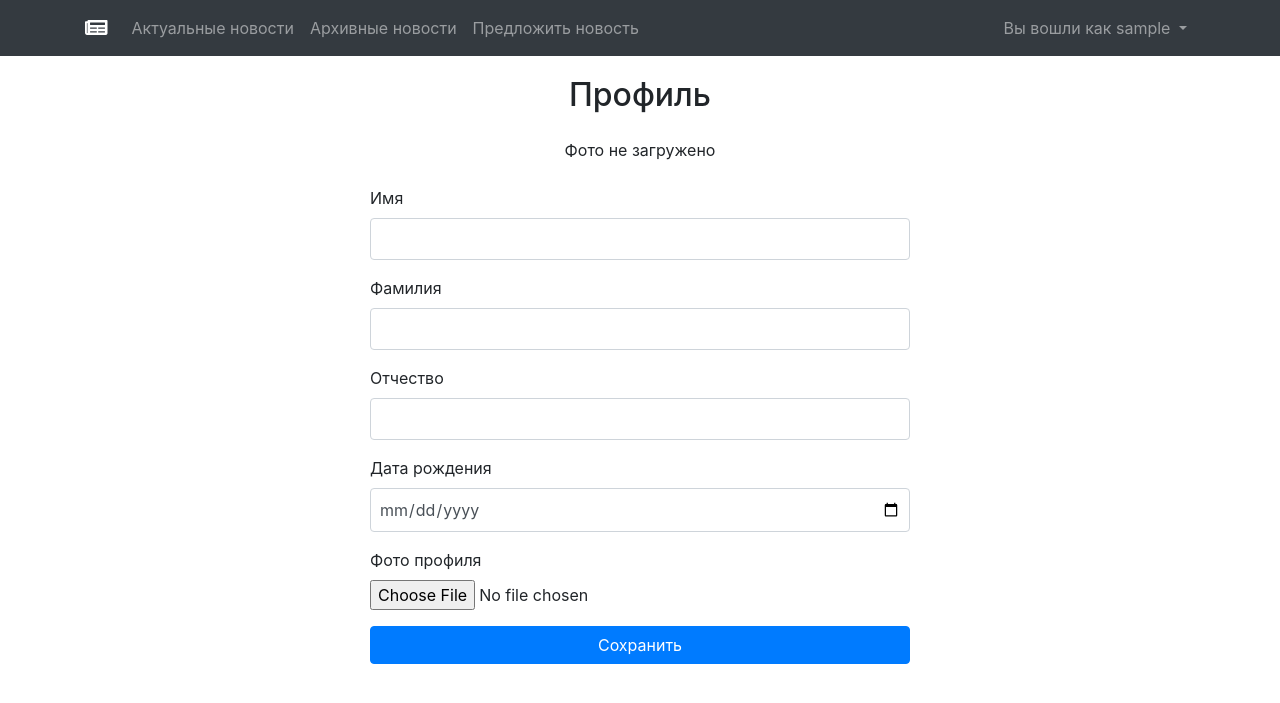
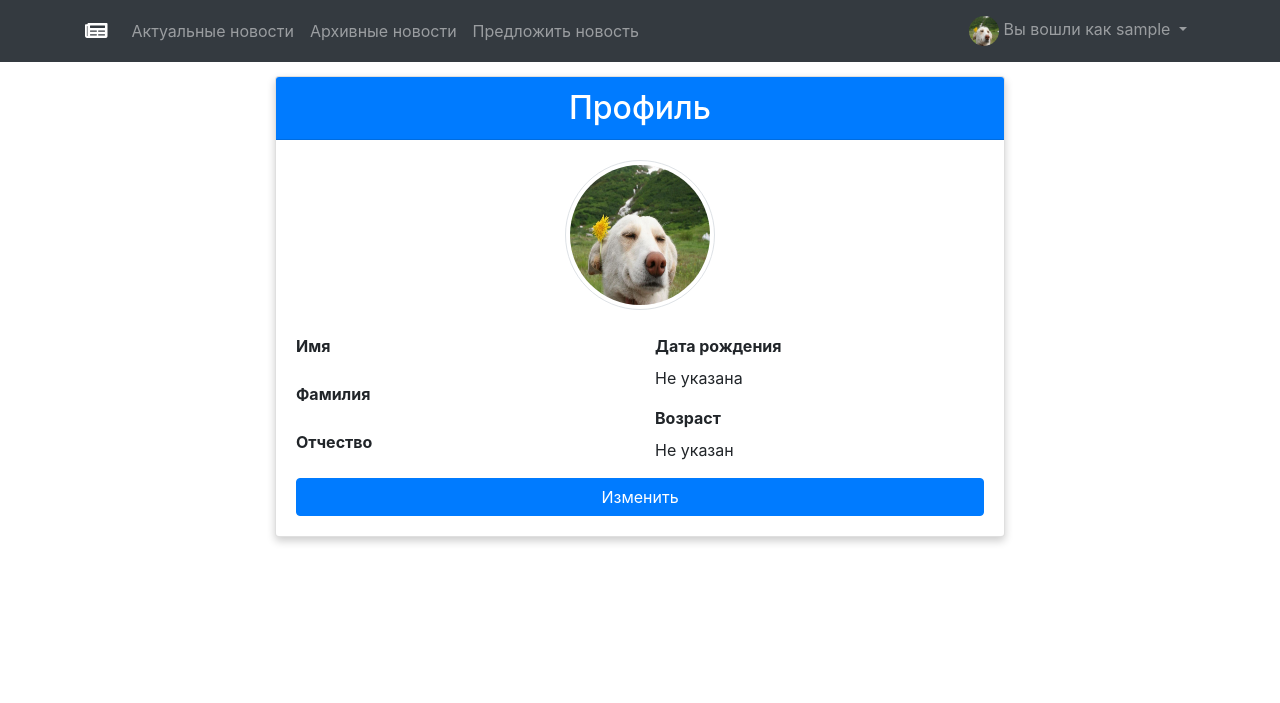
Before and after one commit to TarlavinaMaria/NewsBlogOfficialApp, a Django app: page /users/profile/ in a window 1280 px wide. Shown: the top 703 px of the page. Run offline with Django 4.2, Linux system fonts and the light colour scheme; the visitor is signed in with stand-in values (Sample User, id 1); data comes from the database, SQL or seed files in the repository; some libraries are stand-ins or nearby versions.

Commit message:
Исправление

```diff
--- a/news/templates/news/base.html
+++ b/news/templates/news/base.html
@@ -1,9 +1,12 @@
+<!-- base.html -->
 <!DOCTYPE html>
 <html lang="en">
     <head>
         <meta charset="UTF-8">
         <meta name="viewport" content="width=device-width, initial-scale=1, shrink-to-fit=no">
-    <title>Ностной блог</title>
+        <title>Новостной блог</title>
+        {% load static %}
+        <link rel="icon" href="{% static 'images/news.ico' %}" type="image/x-icon">
         <link rel="stylesheet" href="https://stackpath.bootstrapcdn.com/bootstrap/4.5.2/css/bootstrap.min.css">
         <link rel="stylesheet" href="https://cdnjs.cloudflare.com/ajax/libs/font-awesome/5.15.1/css/all.min.css">
         {% load static %}
@@ -32,9 +35,7 @@
                     {% if user.is_authenticated %}
                     <li class="nav-item dropdown">
                         <a class="nav-link dropdown-toggle" href="#" id="navbarDropdown" role="button" data-toggle="dropdown" aria-haspopup="true" aria-expanded="false">
-                            {% if user.profile.photo %}
-                                <img src="{{ user.profile.photo.url }}" alt="Фото профиля" class="rounded-circle" style="width: 30px; height: 30px;">
-                            {% endif %}
+                            <img src="{{ user.profile.get_photo_url }}" alt="Фото профиля" class="rounded-circle" style="width: 30px; height: 30px;">
                             Вы вошли как {{ user.username }}
                         </a>
                         <div class="dropdown-menu" aria-labelledby="navbarDropdown">
--- a/static/css/styles.css
+++ b/static/css/styles.css
@@ -59,3 +59,36 @@
 .is-invalid + .invalid-feedback {
   display: block;
 }
+
+/* Профиль */
+.card {
+  box-shadow: 0 4px 8px 0 rgba(0, 0, 0, 0.2);
+  transition: 0.3s;
+}
+
+.card:hover {
+  box-shadow: 0 8px 16px 0 rgba(0, 0, 0, 0.2);
+}
+
+.card-header {
+  background-color: #007bff;
+  color: white;
+}
+
+.card-body {
+  padding: 20px;
+}
+
+.form-group label {
+  font-weight: bold;
+}
+
+.btn-primary {
+  background-color: #007bff;
+  border-color: #007bff;
+}
+
+.btn-primary:hover {
+  background-color: #0056b3;
+  border-color: #0056b3;
+}
--- a/users/models.py
+++ b/users/models.py
@@ -9,9 +9,13 @@
     middle_name = models.CharField(max_length=100, blank=True)
     date_of_birth = models.DateField(null=True, blank=True)
     photo = models.ImageField(upload_to='profile_photos/', null=True, blank=True)
+    default_photo = models.ImageField(upload_to='default_photos/', default='default_photos/default_profile.jpg')
 
     def __str__(self):
         return self.user.username
+
+    def get_photo_url(self):
+        return self.photo.url if self.photo else self.default_photo.url
 
     def save(self, *args, **kwargs):
         super().save(*args, **kwargs)
--- a/users/templates/users/profile.html
+++ b/users/templates/users/profile.html
@@ -3,39 +3,46 @@
 
 {% block content %}
 <div class="row justify-content-center">
+    <div class="col-md-8">
+        <div class="card">
+            <div class="card-header text-center">
+                <h2 class="mb-0">Профиль</h2>
+            </div>
+            <div class="card-body">
+                <div class="text-center mb-4">
+                    <img src="{{ profile.get_photo_url }}" alt="Фото профиля" class="img-thumbnail rounded-circle" style="width: 150px; height: 150px;">
+                </div>
+                <div class="row">
                     <div class="col-md-6">
-        <h2 class="mb-4 text-center">Профиль</h2>
-        <div class="text-center mb-4">
-            {% if profile.photo %}
-                <img src="{{ profile.photo.url }}" alt="Фото профиля" class="img-thumbnail" style="width: 150px; height: 150px;">
-            {% else %}
-                <p>Фото не загружено</p>
-            {% endif %}
-        </div>
-        <form method="post" enctype="multipart/form-data">
-            {% csrf_token %}
                         <div class="form-group">
-                <label for="{{ form.first_name.id_for_label }}">Имя</label>
-                <input type="text" name="first_name" class="form-control" id="{{ form.first_name.id_for_label }}" value="{{ form.first_name.value|default_if_none:'' }}">
+                            <label>Имя</label>
+                            <p>{{ profile.first_name }}</p>
                         </div>
                         <div class="form-group">
-                <label for="{{ form.last_name.id_for_label }}">Фамилия</label>
-                <input type="text" name="last_name" class="form-control" id="{{ form.last_name.id_for_label }}" value="{{ form.last_name.value|default_if_none:'' }}">
+                            <label>Фамилия</label>
+                            <p>{{ profile.last_name }}</p>
                         </div>
                         <div class="form-group">
-                <label for="{{ form.middle_name.id_for_label }}">Отчество</label>
-                <input type="text" name="middle_name" class="form-control" id="{{ form.middle_name.id_for_label }}" value="{{ form.middle_name.value|default_if_none:'' }}">
+                            <label>Отчество</label>
+                            <p>{{ profile.middle_name }}</p>
+                        </div>
+                    </div>
+                    <div class="col-md-6">
+                        <div class="form-group">
+                            <label>Дата рождения</label>
+                            <p>{{ profile.date_of_birth|default:"Не указана" }}</p>
                         </div>
                         <div class="form-group">
-                <label for="{{ form.date_of_birth.id_for_label }}">Дата рождения</label>
-                <input type="date" name="date_of_birth" class="form-control" id="{{ form.date_of_birth.id_for_label }}" value="{{ form.date_of_birth.value|default_if_none:'' }}">
+                            <label>Возраст</label>
+                            <p>{{ age|default:"Не указан" }}</p>
                         </div>
-            <div class="form-group">
-                <label for="{{ form.photo.id_for_label }}">Фото профиля</label>
-                <input type="file" name="photo" class="form-control-file" id="{{ form.photo.id_for_label }}">
                     </div>
-            <button type="submit" class="btn btn-primary btn-block">Сохранить</button>
-        </form>
+                </div>
+                <div class="text-center">
+                    <a href="{% url 'edit_profile' %}" class="btn btn-primary btn-block">Изменить</a>
+                </div>
+            </div>
+        </div>
     </div>
 </div>
 {% endblock %}
--- a/users/urls.py
+++ b/users/urls.py
@@ -1,5 +1,5 @@
 from django.urls import path
-from .views import RegisterView, LoginView, LogoutView, ProfileView
+from .views import RegisterView, LoginView, LogoutView, ProfileView, EditProfileView
 from django.conf import settings
 from django.conf.urls.static import static
 
@@ -8,7 +8,8 @@
     path('register/', RegisterView.as_view(), name='register'),
     path('login/', LoginView.as_view(), name='login'),
     path('logout/', LogoutView.as_view(), name='logout'),
-    path('profile/', ProfileView.as_view(), name='profile'),
+     path('profile/', ProfileView.as_view(), name='profile'),
+    path('profile/edit/', EditProfileView.as_view(), name='edit_profile'),
 ]
 
 if settings.DEBUG:
--- a/users/views.py
+++ b/users/views.py
@@ -4,6 +4,9 @@
 from .forms import RegistrationForm, LoginForm
 from .forms import ProfileForm
 from .models import Profile
+from datetime import date
+
+
 
 class RegisterView(View):
     """Регистрация"""
@@ -80,7 +83,11 @@
         except Profile.DoesNotExist:
             profile = Profile.objects.create(user=request.user)
         form = ProfileForm(instance=profile)
-        return render(request, 'users/profile.html', {'form': form, 'profile': profile})
+        age = None
+        if profile.date_of_birth:
+            today = date.today()
+            age = today.year - profile.date_of_birth.year - ((today.month, today.day) < (profile.date_of_birth.month, profile.date_of_birth.day))
+        return render(request, 'users/profile.html', {'form': form, 'profile': profile, 'age': age})
 
     def post(self, request):
         try:
@@ -92,3 +99,25 @@
             form.save()
             return redirect('profile')
         return render(request, 'users/profile.html', {'form': form, 'profile': profile})
+
+
+
+class EditProfileView(View):
+    def get(self, request):
+        try:
+            profile = request.user.profile
+        except Profile.DoesNotExist:
+            profile = Profile.objects.create(user=request.user)
+        form = ProfileForm(instance=profile)
+        return render(request, 'users/edit_profile.html', {'form': form})
+
+    def post(self, request):
+        try:
+            profile = request.user.profile
+        except Profile.DoesNotExist:
+            profile = Profile.objects.create(user=request.user)
+        form = ProfileForm(request.POST, request.FILES, instance=profile)
+        if form.is_valid():
+            form.save()
+            return redirect('profile')
+        return render(request, 'users/edit_profile.html', {'form': form})
```
Also changed, not shown: users/templates/users/edit_profile.html (added, +42 -0 lines), media/default_photos/default_profile.jpg (added), media/profile_photos/wallpaperflare.com_wallpaper_12.jpg (added), static/images/news.ico (added), users/migrations/0002_profile_default_photo.py (added), users/migrations/0003_alter_profile_default_photo.py (added). Lines whose indentation alone changed are shown as unchanged.
